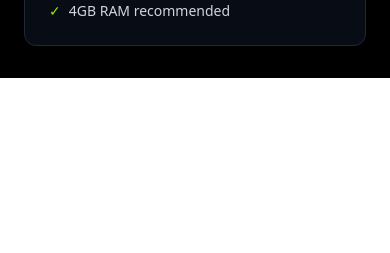
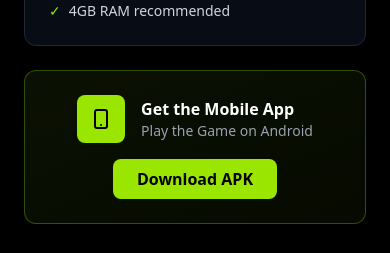
Before and after one commit to BenFielder1/Space-Worm, a Next.js app: page /games/cosmic-runner in a window 390 px wide. Shown: the part 925-1178 px from the top of the page. Before the commit the page ends 1003 px from the top, so only its background shows below. Built offline with nearby package versions, Linux system fonts and the light colour scheme; no server answers.

Commit message:
Fixed diaplay issue on mobile

```diff
--- a/src/app/games/[gameID]/page.tsx
+++ b/src/app/games/[gameID]/page.tsx
@@ -79,7 +79,7 @@ export default function GamePage() {
 
             {/* Game Container */}
             <div className="px-6 py-8 md:px-12">
-                <div className="max-w-6xl mx-auto">
+                <div className="relative max-w-6xl mx-auto">
                     <h1 className="text-3xl md:text-4xl font-bold mb-2 text-center">
                         {gameConfig.title}
                     </h1>
@@ -286,8 +286,8 @@ export default function GamePage() {
                         </div>
                     </div>
 
-                    {/* Mobile Download Section - Shows only on mobile */}
-                    {isMobile && gameConfig.apkUrl && (
+                    {/* Mobile Download Section */}
+                    {gameConfig.apkUrl && (
                         <div className="mt-6 bg-gradient-to-br from-lime-900/20 to-lime-800/10 backdrop-blur-sm rounded-xl p-6 border border-lime-400/30">
                             <div className="flex flex-col sm:flex-row items-center justify-between gap-4">
                                 <div className="flex items-center space-x-4">
@@ -300,7 +300,7 @@ export default function GamePage() {
                                     </div>
                                     <div>
                                         <h3 className="font-semibold">Get the Mobile App</h3>
-                                        <p className="text-sm text-gray-400">Better performance on Android</p>
+                                        <p className="text-sm text-gray-400">Play the Game on Android</p>
                                     </div>
                                 </div>
                                 <a
--- a/src/data/games.ts
+++ b/src/data/games.ts
@@ -29,7 +29,9 @@ export const gamesData: Game[] = [
         playCount: 1234,
         rating: 4.5,
         duration: '5-10 min',
-        featured: true
+        featured: true,
+        apkUrl: '/downloads/cosmic-runner.apk',
+        apkSize: '25MB'
     },
     {
         id: 'worm-holes',
```
